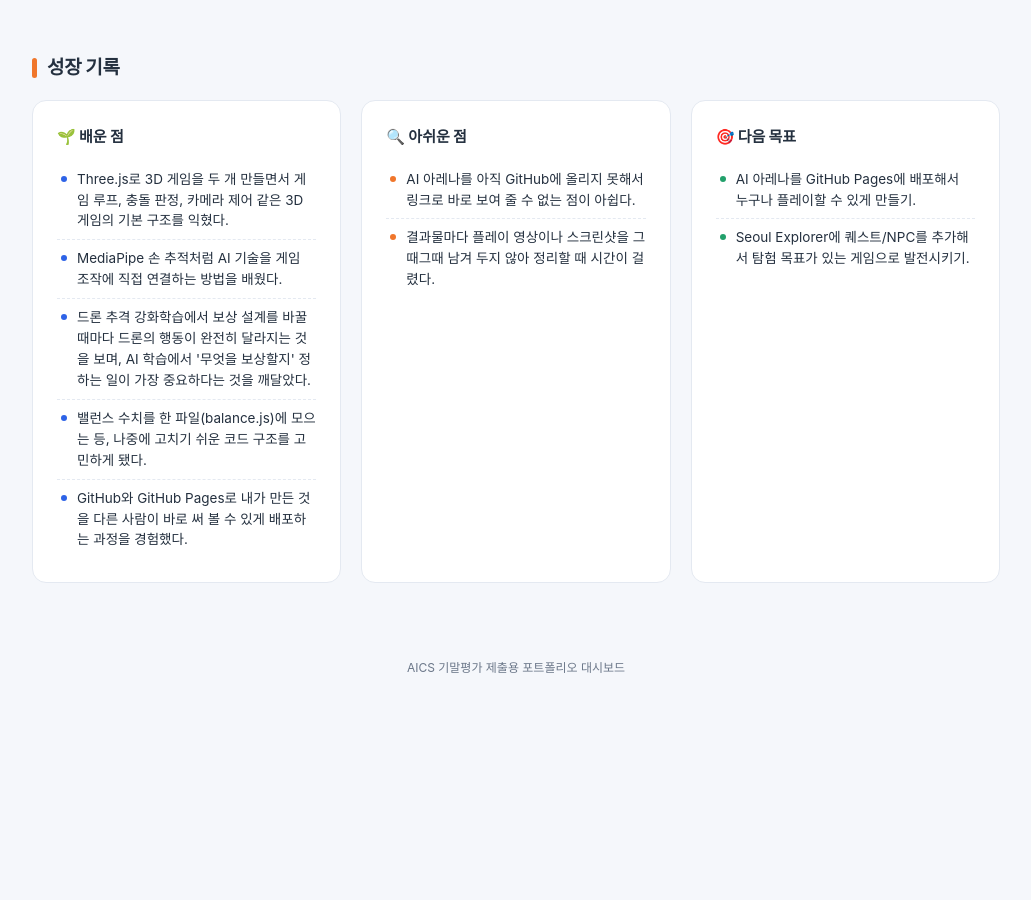
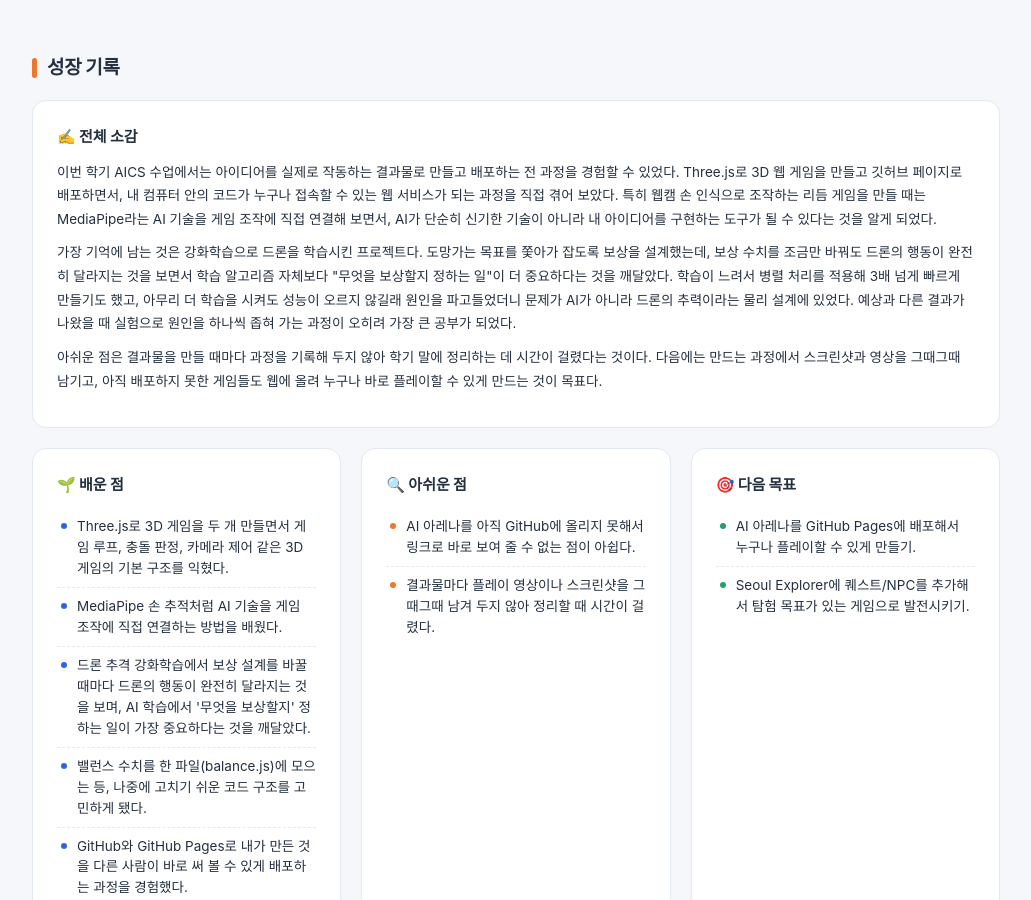
Before and after one commit to jhan56936-ship-it/portfolio-dashboard, a plain HTML site: page index.html in a window 1280 px wide. Shown: the part 1271-2171 px from the top of the page, without its empty margins (236-1267 px from the left). Before the commit the page ends 2021 px from the top, so only its background shows below. Drawn offline with Linux system fonts and the light colour scheme.

Commit message:
성장 기록에 전체 소감 추가

```diff
--- a/index.html
+++ b/index.html
@@ -218,6 +218,10 @@
 
     <section id="growth" class="section">
       <h2 class="section-title orange">성장 기록</h2>
+      <div class="growth-card" style="margin-bottom: 20px;">
+        <h3>✍️ 전체 소감</h3>
+        <div id="growth-essay" style="font-size: 13.5px; line-height: 1.75;"></div>
+      </div>
       <div class="growth">
         <div class="growth-card">
           <h3>🌱 배운 점</h3>
@@ -321,6 +325,11 @@ const PROJECTS = [
 ];
 
 const GROWTH = {
+  essay: [
+    "이번 학기 AICS 수업에서는 아이디어를 실제로 작동하는 결과물로 만들고 배포하는 전 과정을 경험할 수 있었다. Three.js로 3D 웹 게임을 만들고 깃허브 페이지로 배포하면서, 내 컴퓨터 안의 코드가 누구나 접속할 수 있는 웹 서비스가 되는 과정을 직접 겪어 보았다. 특히 웹캠 손 인식으로 조작하는 리듬 게임을 만들 때는 MediaPipe라는 AI 기술을 게임 조작에 직접 연결해 보면서, AI가 단순히 신기한 기술이 아니라 내 아이디어를 구현하는 도구가 될 수 있다는 것을 알게 되었다.",
+    "가장 기억에 남는 것은 강화학습으로 드론을 학습시킨 프로젝트다. 도망가는 목표를 쫓아가 잡도록 보상을 설계했는데, 보상 수치를 조금만 바꿔도 드론의 행동이 완전히 달라지는 것을 보면서 학습 알고리즘 자체보다 \"무엇을 보상할지 정하는 일\"이 더 중요하다는 것을 깨달았다. 학습이 느려서 병렬 처리를 적용해 3배 넘게 빠르게 만들기도 했고, 아무리 더 학습을 시켜도 성능이 오르지 않길래 원인을 파고들었더니 문제가 AI가 아니라 드론의 추력이라는 물리 설계에 있었다. 예상과 다른 결과가 나왔을 때 실험으로 원인을 하나씩 좁혀 가는 과정이 오히려 가장 큰 공부가 되었다.",
+    "아쉬운 점은 결과물을 만들 때마다 과정을 기록해 두지 않아 학기 말에 정리하는 데 시간이 걸렸다는 것이다. 다음에는 만드는 과정에서 스크린샷과 영상을 그때그때 남기고, 아직 배포하지 못한 게임들도 웹에 올려 누구나 바로 플레이할 수 있게 만드는 것이 목표다."
+  ],
   learned: [
     "Three.js로 3D 게임을 두 개 만들면서 게임 루프, 충돌 판정, 카메라 제어 같은 3D 게임의 기본 구조를 익혔다.",
     "MediaPipe 손 추적처럼 AI 기술을 게임 조작에 직접 연결하는 방법을 배웠다.",
@@ -373,6 +382,8 @@ document.getElementById("stat-repo").textContent = PROJECTS.filter(p => p.repo).
 const fill = (id, items) => {
   document.getElementById(id).innerHTML = items.map(t => `<li>${t}</li>`).join("");
 };
+document.getElementById("growth-essay").innerHTML =
+  GROWTH.essay.map(p => `<p style="margin-bottom:10px">${p}</p>`).join("");
 fill("growth-learned", GROWTH.learned);
 fill("growth-regret", GROWTH.regret);
 fill("growth-next", GROWTH.next);
```
